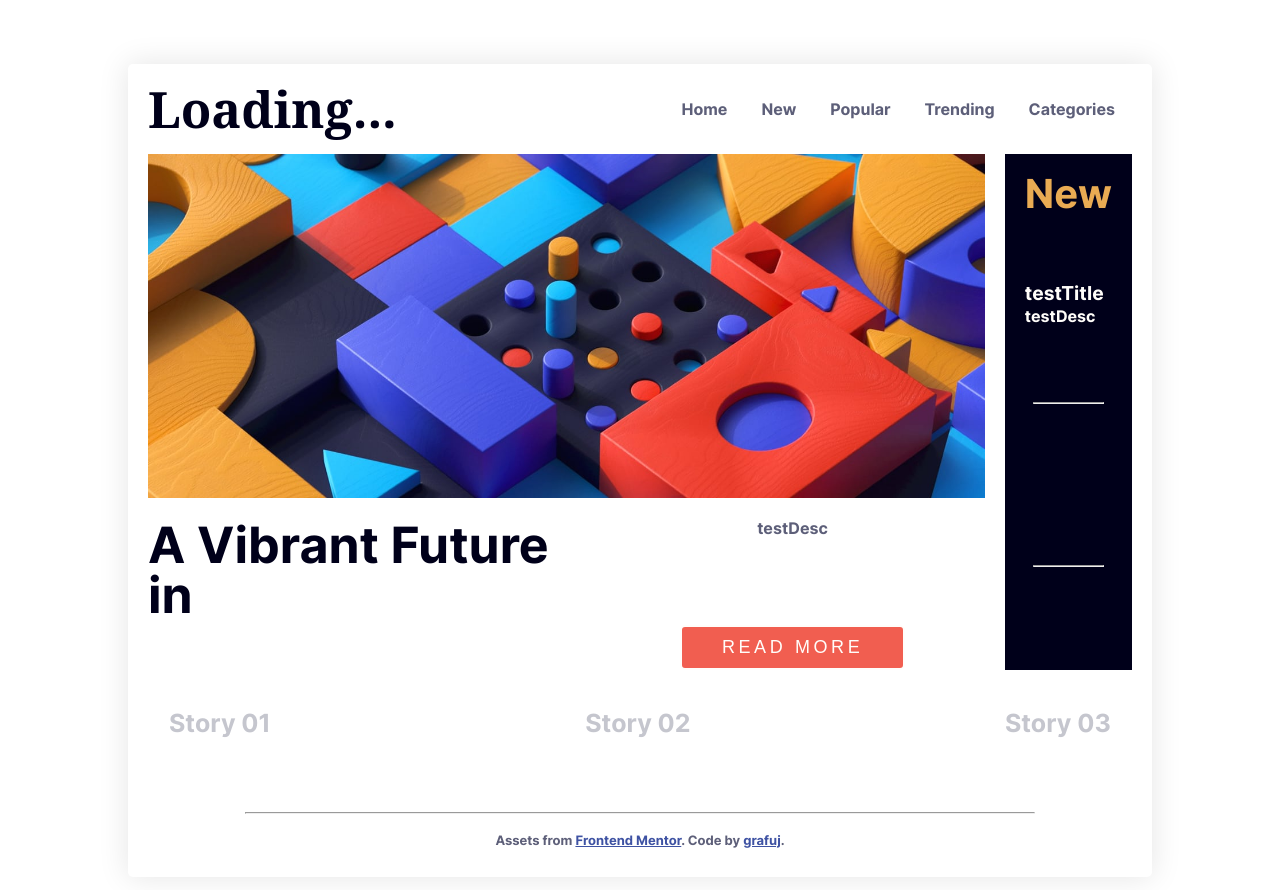
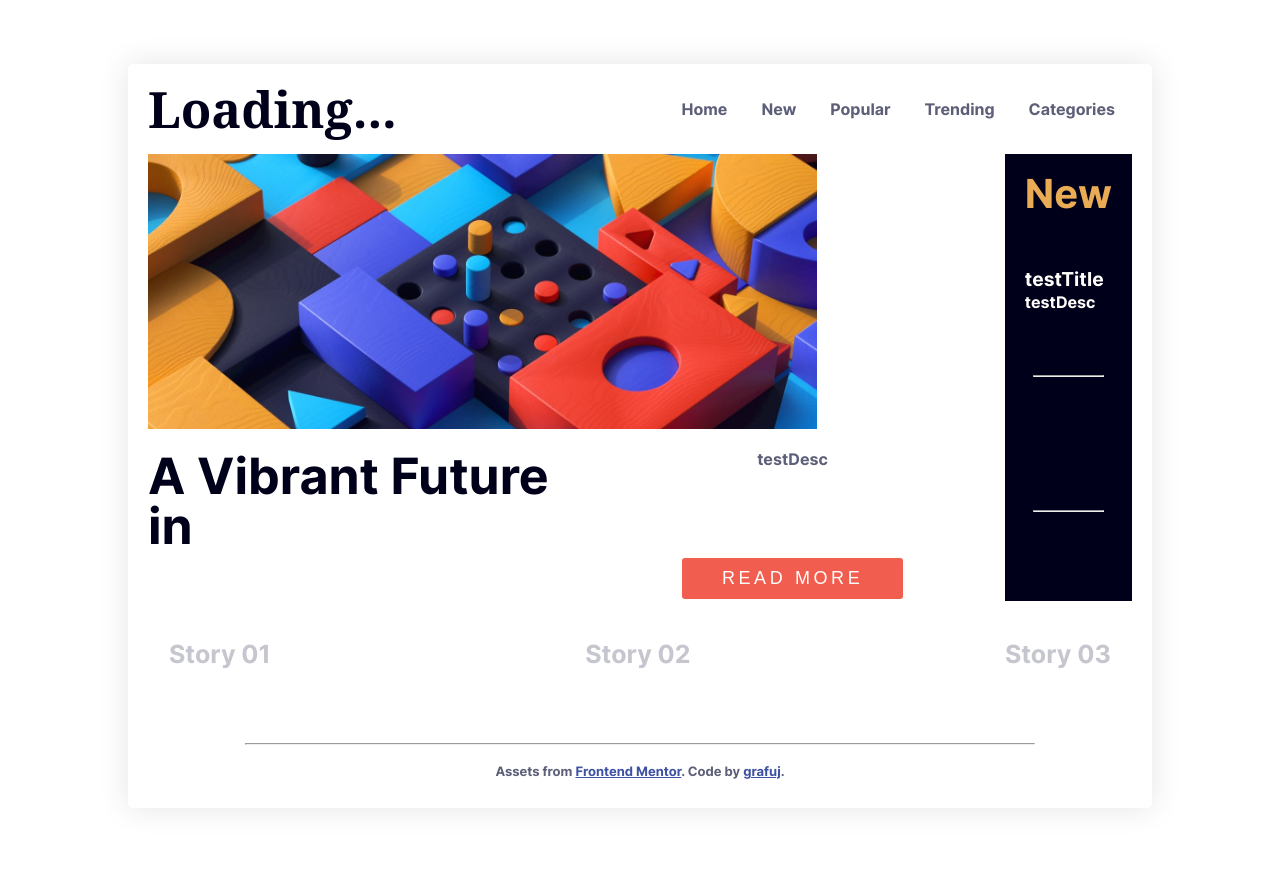
Before and after one commit to grafuj/local-news-GPT-react, a React (Vite) app: page /News in a window 1280 px wide. Shown: the top 890 px of the page. Built offline with nearby package versions, Linux system fonts and the light colour scheme.

Commit message:
convert api to exportable function to retain as much functionality as possible within base set so that on build only one direct api call to openai is sent.

```diff
--- a/src/index.css
+++ b/src/index.css
@@ -209,7 +209,8 @@ table {
 }
 
 .limit-img-width {
-  max-width: 100%;
+  max-width: 80%;
+  /* width should be 100% once container is right size */
   max-height: 500px;
 }
 
```
Also changed, not shown: src/Lobby.jsx (+0 -32 lines).
